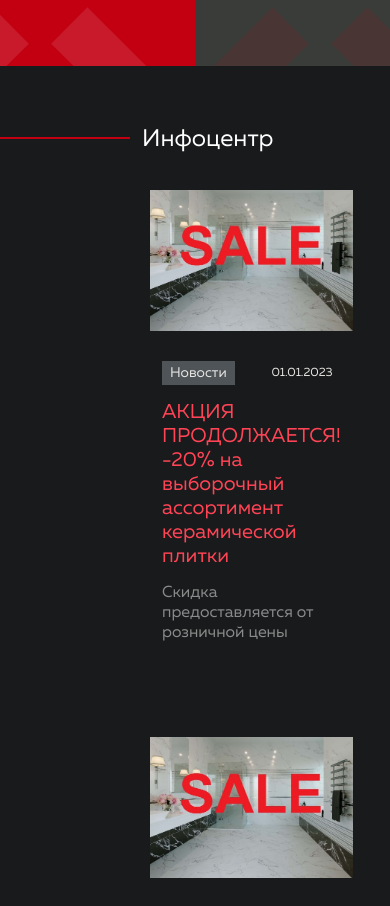
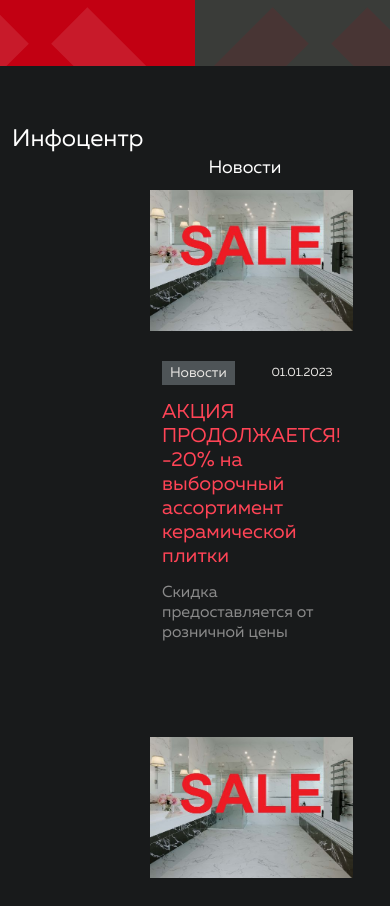
Before and after one commit to SamoshinY/axima24, a React (Create React App) app: page / in a window 390 px wide. Shown: the part 8240-9146 px from the top of the page. Built offline with nearby package versions, Linux system fonts and the light colour scheme.

Commit message:
добавлена навигация по инфоцентру

```diff
--- a/src/components/App/App.js
+++ b/src/components/App/App.js
@@ -30,6 +30,8 @@ function App() {
   const initialFavorites = JSON.parse(localStorage.getItem('favorites')) || [];
 
   const [selectedCard, setSelectedCard] = useState(initialSelectedCard);
+  const [selectedInfoCard, setSelectedInfoCard] = useState([]);
+  // const [selectedInfoSection, setSelectedInfoSection] = useState();
   const [selectedCardUrl, setSelectedCardUrl] = useState(
     initialSelectedCardUrl
   );
@@ -42,6 +44,14 @@ function App() {
     setSelectedCard(card);
     setSelectedCardUrl(url);
   };
+
+  const handleInfoCardClick = (card) => {
+    setSelectedInfoCard(card);
+  };
+
+  // const handleInfoSectionClick = (section) => {
+  //   selectedInfoSection(section);
+  // };
 
   useEffect(() => {
     localStorage.setItem('selectedCard', JSON.stringify(selectedCard));
@@ -122,6 +132,8 @@ function App() {
                 list={modifiedList}
                 handleCardClick={handleCardClick}
                 handleCatalogSectionClick={handleCatalogSectionClick}
+                handleInfoCardClick={handleInfoCardClick}
+                // handleInfoSectionClick={handleInfoSectionClick}
               />
             }
           />
@@ -156,9 +168,28 @@ function App() {
             />
           }
         />
-        <Route path="/info" element={<InfoCenter />} />
-        <Route path="/info/:subsection" element={<InfoSubsection />} />
-        <Route path="/info/:subsection/:content" element={<InfoPage />} />
+        <Route
+          path="/info"
+          element={
+            <InfoCenter
+              handleInfoCardClick={handleInfoCardClick}
+              // handleInfoSectionClick={handleInfoSectionClick}
+            />
+          }
+        />
+        <Route
+          path="/info/:subsection"
+          element={
+            <InfoSubsection
+              handleInfoCardClick={handleInfoCardClick}
+              // subsection={selectedInfoSection}
+            />
+          }
+        />
+        <Route
+          path="/info/:subsection/:content"
+          element={<InfoPage infoCard={selectedInfoCard} />}
+        />
         <Route path="/about" element={<AboutUs />} />
         <Route path="/contacts" element={<Contacts />} />
         <Route
--- a/src/components/InfoCard/InfoCard.js
+++ b/src/components/InfoCard/InfoCard.js
@@ -1,10 +1,13 @@
 import './InfoCard.css';
 import { Link } from 'react-router-dom';
 
-const InfoCard = ({ card, url }) => {
+const InfoCard = ({ card, url, handleInfoCardClick }) => {
+  const handleClick = () => {
+    handleInfoCardClick(card);
+  };
   return (
     <article className="info-card" aria-label="Карточка инфоцентра">
-      <Link to={url} className="info-card__link">
+      <Link to={url} className="info-card__link" onClick={handleClick}>
         <div className="info-card__image-container">
           <img className="info-card__image" src={card.img} alt={card.title} />
         </div>
--- a/src/components/InfoCenter/InfoCenter.js
+++ b/src/components/InfoCenter/InfoCenter.js
@@ -7,7 +7,7 @@ import { infocenter } from '../../utils/infocenter';
 import { useLocation } from 'react-router-dom';
 import { usePagination } from '../../hooks/usePagination';
 
-const InfoCenter = () => {
+const InfoCenter = ({ handleInfoCardClick }) => {
   const location = useLocation();
   const { handleShowMoreCards, cardsToShow, count, chunkSize } =
     usePagination(infocenter);
@@ -28,7 +28,8 @@ const InfoCenter = () => {
             <article className="info__section" key={card.id}>
               <InfoCard
                 card={card}
-                url={`info/${card.subsection}/${card.url}`}
+                url={`/info/${card.subsection}/${card.url}`}
+                handleInfoCardClick={handleInfoCardClick}
               />
             </article>
           );
--- /dev/null
+++ b/src/components/InfoNav/InfoNav.css
@@ -0,0 +1,62 @@
+.info-nav {
+  display: flex;
+  margin: 0 140px 0 auto;
+  /* width: 100%; */
+  /* min-height: 74px; */
+}
+
+.info-nav__container {
+  width: 100%;
+  margin-left: 30px;
+  min-height: 100%;
+  display: flex;
+  justify-content: space-between;
+  align-items: center;
+}
+
+.info-nav__wrap {
+  display: grid;
+  grid-template-columns: repeat(3, auto);
+}
+
+@media screen and (max-width: 830px) {
+  .info-nav__wrap {
+    display: flex;
+    flex-direction: column;
+    margin-top: 159px;
+  }
+}
+
+@media screen and (max-width: 520px) {
+  .info-nav__wrap {
+    margin-top: 144px;
+    gap: 20px;
+  }
+}
+
+.info-nav__link {
+  text-align: center;
+  margin: auto 12px;
+  padding: 0;
+  text-decoration: none;
+  font-size: 20px;
+  line-height: 22px;
+  font-weight: 400;
+  color: #fff;
+  transition: 0.3s opacity;
+  white-space: nowrap;
+  overflow: hidden;
+}
+
+@media screen and (max-width: 830px) {
+  .info-nav__link {
+    font-weight: 500;
+    font-size: 18px;
+    line-height: 22px;
+  }
+}
+
+.info-nav__link:hover {
+  opacity: 0.8;
+  color: rgb(255, 68, 86);
+}
--- /dev/null
+++ b/src/components/InfoNav/InfoNav.js
@@ -0,0 +1,24 @@
+import './InfoNav.css';
+import { Link } from 'react-router-dom';
+
+const InfoNav = () => {
+  return (
+    <section className="info-nav" aria-label="Блок навигации по странице">
+      <nav className="info-nav__container">
+        <div className="info-nav__wrap">
+          <Link to="/info/news" className="info-nav__link">
+            Новости
+          </Link>
+          <Link to="/info/articles" className="info-nav__link">
+            Статьи
+          </Link>
+          <Link to="/info/events" className="info-nav__link">
+            Мероприятия
+          </Link>
+        </div>
+      </nav>
+    </section>
+  );
+};
+
+export default InfoNav;
--- a/src/components/InfoPage/InfoPage.js
+++ b/src/components/InfoPage/InfoPage.js
@@ -1,32 +1,27 @@
 import './InfoPage.css';
 import PageHeader from '../PageHeader/PageHeader';
-import { useParams } from 'react-router-dom';
-import { infocenter } from '../../utils/infocenter';
 
-const InfoPage = () => {
-  let { content } = useParams();
-  const article = infocenter.find((f) => f.url === content);
-
+const InfoPage = ({ infoCard }) => {
   return (
     <>
-      <PageHeader header={article.title} />
+      <PageHeader header={infoCard.title} />
       <div className="info-page" aria-label="Контент инфоцентра">
         <div className="info-page__wrap">
           <span className="info-page__subsection">
-            {(article.subsection === 'news' && 'Новости') ||
-              (article.subsection === 'articles' && 'Статьи') ||
-              (article.subsection === 'events' && 'Мероприятия')}
+            {(infoCard.subsection === 'news' && 'Новости') ||
+              (infoCard.subsection === 'articles' && 'Статьи') ||
+              (infoCard.subsection === 'events' && 'Мероприятия')}
           </span>
-          <span className="info-page__date">{article.date}</span>
+          <span className="info-page__date">{infoCard.date}</span>
         </div>
         <div className="info-page__image-container">
           <img
             className="info-page__image"
-            src={article.img}
-            alt={article.title}
+            src={infoCard.img}
+            alt={infoCard.title}
           />
         </div>
-        <p className="info-page__subtitle">{article.subtitle}</p>
+        <p className="info-page__subtitle">{infoCard.subtitle}</p>
       </div>
     </>
   );
--- a/src/components/InfoSubsection/InfoSubsection.js
+++ b/src/components/InfoSubsection/InfoSubsection.js
@@ -4,7 +4,7 @@ import { useParams } from 'react-router-dom';
 import { infocenter } from '../../utils/infocenter';
 import InfoCard from '../InfoCard/InfoCard';
 
-const InfoSubsection = () => {
+const InfoSubsection = ({ handleInfoCardClick }) => {
   let { subsection } = useParams();
   const filteredList = infocenter.filter((f) => f.subsection === subsection);
 
@@ -24,7 +24,11 @@ const InfoSubsection = () => {
         {filteredList.map((card) => {
           return (
             <article key={card.id}>
-              <InfoCard card={card} url={card.url} />
+              <InfoCard
+                card={card}
+                url={`/info/${subsection}/${card.url}`}
+                handleInfoCardClick={handleInfoCardClick}
+              />
             </article>
           );
         })}
--- a/src/components/Main/Main.js
+++ b/src/components/Main/Main.js
@@ -4,7 +4,12 @@ import CatalogSectionBox from '../CatalogSectionBox/CatalogSectionBox';
 import InfoCenter from '../InfoCenter/InfoCenter';
 import PromoSection from '../PromoSection/PromoSection';
 
-function Main({ list, handleCardClick, handleCatalogSectionClick }) {
+function Main({
+  list,
+  handleCardClick,
+  handleCatalogSectionClick,
+  handleInfoCardClick,
+}) {
   return (
     <div className="Main">
       <SliderMain />
@@ -15,7 +20,7 @@ function Main({ list, handleCardClick, handleCatalogSectionClick }) {
       />
 
       <PromoSection />
-      <InfoCenter />
+      <InfoCenter handleInfoCardClick={handleInfoCardClick} />
     </div>
   );
 }
--- a/src/components/SectionHeader/SectionHeader.js
+++ b/src/components/SectionHeader/SectionHeader.js
@@ -1,3 +1,4 @@
+import InfoNav from '../InfoNav/InfoNav';
 import './SectionHeader.css';
 
 const SectionHeader = ({ caption }) => {
@@ -5,6 +6,7 @@ const SectionHeader = ({ caption }) => {
     <div className="section__header">
       <div className="section__redline"></div>
       <h2 className="section__name">{caption}</h2>
+      {caption === 'Инфоцентр' && <InfoNav />}
     </div>
   );
 };
```
